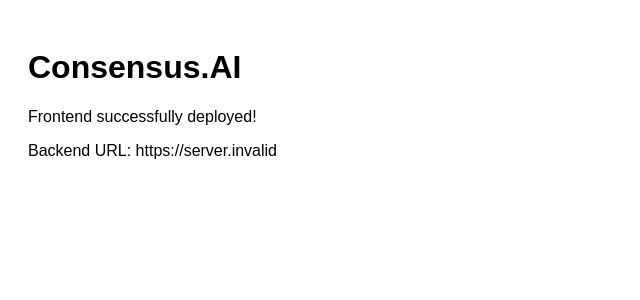
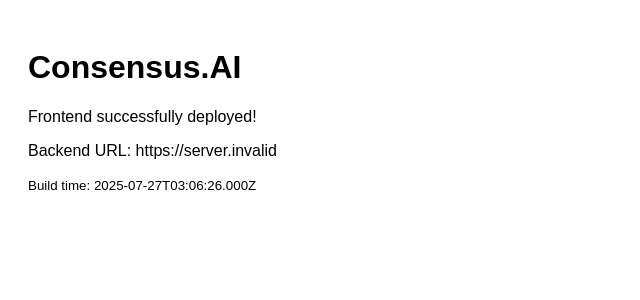
Before and after one commit to CtrlAltDelegate/Consensus.AI, a React (Vite) app in the folder frontend/: page / in a window 1280 px wide. Shown: the top 300 px of the page, without its empty margins (0-640 px from the left). Built offline with nearby package versions, Linux system fonts and the light colour scheme; no server answers.

Commit message:
Force redeploy to test environment variable

```diff
--- a/frontend/src/index.js
+++ b/frontend/src/index.js
@@ -6,7 +6,8 @@
     { style: { padding: '20px', fontFamily: 'Arial, sans-serif' } },
     React.createElement('h1', null, 'Consensus.AI'),
     React.createElement('p', null, 'Frontend successfully deployed!'),
-    React.createElement('p', null, 'Backend URL: ' + (process.env.REACT_APP_API_URL || 'Not configured'))
+    React.createElement('p', null, 'Backend URL: ' + (process.env.REACT_APP_API_URL || 'Not configured')),
+    React.createElement('small', null, 'Build time: ' + new Date().toISOString())
   );
 };
 
```
